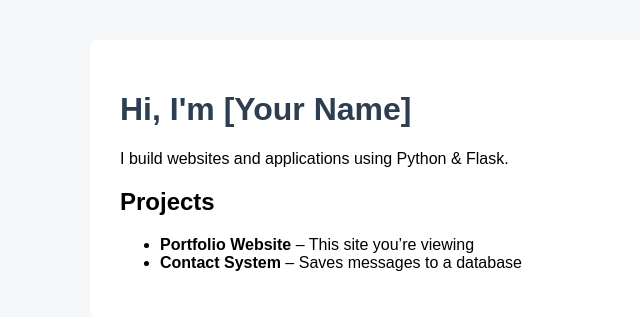
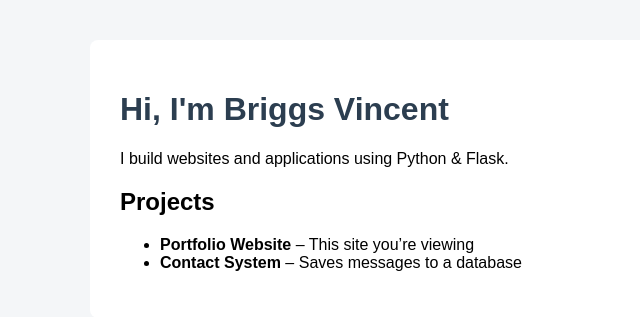
Before and after one commit to Viniagg/portfolio_site, a Flask app: page / in a window 1280 px wide. Shown: the part 50-367 px from the top of the page, without its empty margins (70-710 px from the left). Run offline with Flask 3, Linux system fonts and the light colour scheme.

Commit message:
Update name in home.html to 'Briggs Vincent'

```diff
--- a/templates/home.html
+++ b/templates/home.html
@@ -1,6 +1,6 @@
 {% extends "base.html" %}
 {% block content %}
-<h1>Hi, I'm [Your Name]</h1>
+<h1>Hi, I'm Briggs Vincent</h1>
 <p>I build websites and applications using Python & Flask.</p>
 
 <h2>Projects</h2>
```
